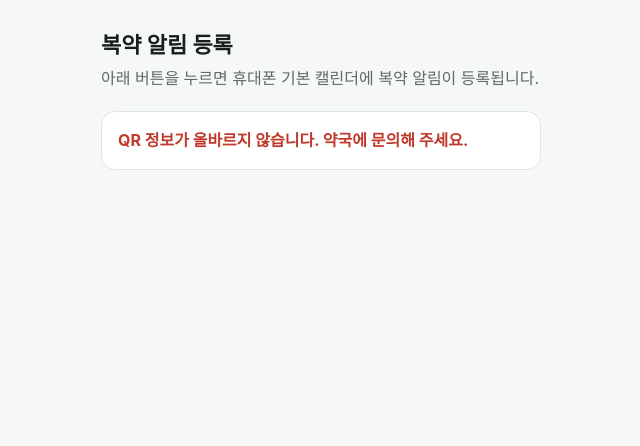
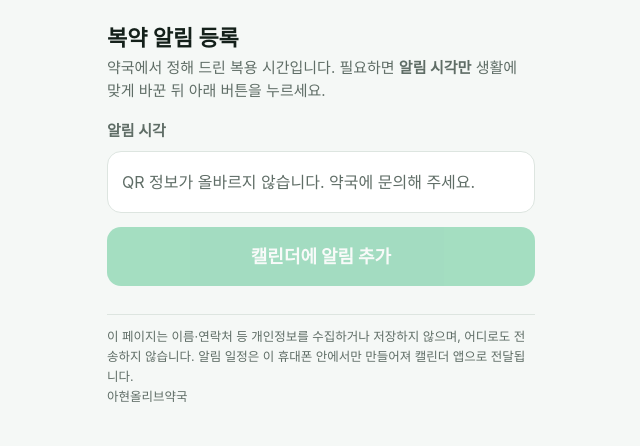
Before and after one commit to ahyeonolive/ahyeonolive.github.io, a plain HTML site: page index.html in a window 1280 px wide. Shown: the whole page, without its empty margins (319-959 px from the left). Drawn offline with Linux system fonts and the light colour scheme.

Commit message:
Update index.html

```diff
--- a/index.html
+++ b/index.html
@@ -6,87 +6,146 @@
 <!-- 외부 스크립트·외부 전송 금지: 이 파일 안의 코드만 실행되고, 어디로도 데이터를 보내지 않는다 -->
 <meta http-equiv="Content-Security-Policy" content="default-src 'none'; script-src 'unsafe-inline'; style-src 'unsafe-inline'; img-src data:; connect-src 'none'; form-action 'none'; base-uri 'none'">
 <meta name="referrer" content="no-referrer">
-<title>복약 알림 등록</title>
+<title>복약 알림 등록 · 아현올리브약국</title>
 <style>
-  :root { --bg:#f6f8f7; --fg:#15201b; --dim:#5d6b64; --brand:#0CAB60; --card:#fff; --line:#dfe6e2; }
-  @media (prefers-color-scheme: dark) { :root { --bg:#111614; --fg:#e8efeb; --dim:#9aa8a1; --card:#1b2420; --line:#2c3833; } }
-  body { margin:0; background:var(--bg); color:var(--fg); font:16px/1.55 -apple-system,"Apple SD Gothic Neo","Malgun Gothic",sans-serif; }
-  main { max-width:440px; margin:0 auto; padding:28px 16px 40px; }
-  h1 { font-size:22px; margin:0 0 4px; }
-  .sub { color:var(--dim); margin:0 0 20px; }
-  .card { background:var(--card); border:1px solid var(--line); border-radius:14px; padding:16px; margin-bottom:16px; }
-  .row { display:flex; justify-content:space-between; padding:6px 0; border-bottom:1px solid var(--line); }
-  .row:last-child { border-bottom:0; }
-  .row b { font-weight:700; }
-  a.btn { display:block; text-align:center; background:var(--brand); color:#fff; text-decoration:none; font-weight:700;
-          font-size:18px; padding:16px; border-radius:12px; margin:10px 0; }
-  a.btn.alt { background:transparent; color:var(--brand); border:2px solid var(--brand); font-size:15px; padding:12px; }
-  .help { color:var(--dim); font-size:14px; }
-  .err { color:#c0392b; font-weight:700; }
+  :root { --bg:#f5f8f6; --fg:#14201a; --dim:#5f6d66; --brand:#0CAB60; --brand-ink:#fff; --card:#fff; --line:#dde5e0; --soft:#e7f6ee; }
+  @media (prefers-color-scheme: dark) { :root { --bg:#0f1512; --fg:#e7eee9; --dim:#9aa9a1; --card:#18211c; --line:#2a3630; --soft:#16301f; } }
+  * { box-sizing: border-box; }
+  body { margin:0; background:var(--bg); color:var(--fg); font:16px/1.5 -apple-system,"Apple SD Gothic Neo","Malgun Gothic",sans-serif; }
+  main { max-width:460px; margin:0 auto; padding:22px 16px 36px; }
+  h1 { font-size:22px; margin:0 0 2px; }
+  .sub { color:var(--dim); margin:0 0 18px; font-size:15px; }
+  h2 { font-size:15px; color:var(--dim); margin:18px 0 8px; font-weight:700; }
+  .grid { display:grid; grid-template-columns:repeat(4,1fr); gap:8px; }
+  .grid.three { grid-template-columns:repeat(3,1fr); }
+  .chip { appearance:none; font:inherit; font-weight:700; font-size:16px; padding:12px 4px; border-radius:12px; cursor:pointer;
+          background:var(--card); color:var(--fg); border:1.5px solid var(--line); -webkit-tap-highlight-color:transparent; }
+  .chip.on { background:var(--brand); color:var(--brand-ink); border-color:var(--brand); }
+  .card { background:var(--card); border:1px solid var(--line); border-radius:14px; padding:6px 14px; }
+  .trow { display:flex; align-items:center; justify-content:space-between; gap:10px; padding:10px 0; border-bottom:1px solid var(--line); }
+  .trow:last-child { border-bottom:0; }
+  .trow b { font-size:17px; }
+  .trow small { color:var(--dim); margin-left:6px; }
+  input[type=time], input[type=date], input[type=number] { font:inherit; font-size:17px; font-weight:700; padding:8px 10px; border-radius:10px;
+          border:1.5px solid var(--line); background:var(--bg); color:var(--fg); }
+  input[type=number] { width:84px; text-align:right; }
+  .empty { color:var(--dim); padding:12px 0; }
+  .sum { background:var(--soft); border-radius:12px; padding:12px 14px; margin-top:16px; font-weight:700; }
+  a.btn { display:block; text-align:center; background:var(--brand); color:#fff; text-decoration:none; font-weight:800;
+          font-size:18px; padding:16px; border-radius:14px; margin:14px 0 8px; }
+  a.btn.off { opacity:.35; pointer-events:none; }
+  a.alt { display:block; text-align:center; color:var(--brand); font-weight:700; font-size:14px; padding:6px; }
+  .help { color:var(--dim); font-size:14px; margin:6px 0 0; }
+  footer { color:var(--dim); font-size:12.5px; margin-top:28px; border-top:1px solid var(--line); padding-top:12px; line-height:1.6; }
 </style>
 </head>
 <body>
 <main>
   <h1>복약 알림 등록</h1>
-  <p class="sub">아래 버튼을 누르면 휴대폰 기본 캘린더에 복약 알림이 등록됩니다.</p>
-  <div class="card" id="summary"></div>
-  <a class="btn" id="add" href="#">캘린더에 알림 추가</a>
-  <a class="btn alt" id="add2" href="#">버튼이 안 되면 여기</a>
+  <p class="sub">약국에서 정해 드린 복용 시간입니다. 필요하면 <b>알림 시각만</b> 생활에 맞게 바꾼 뒤 아래 버튼을 누르세요.</p>
+
+  <h2>알림 시각</h2>
+  <div class="card" id="times"></div>
+
+  <div class="sum" id="sum"></div>
+  <a class="btn off" id="add" href="#">캘린더에 알림 추가</a>
+  <a class="alt" id="add2" href="#">버튼이 안 되면 여기</a>
   <p class="help" id="help"></p>
+
+  <footer>
+    이 페이지는 이름·연락처 등 개인정보를 수집하거나 저장하지 않으며, 어디로도 전송하지 않습니다.
+    알림 일정은 이 휴대폰 안에서만 만들어져 캘린더 앱으로 전달됩니다.<br>
+    아현올리브약국
+  </footer>
 </main>
 <script>
-// 주소 예: ?t=1900&i=3&n=10&s=20261119&l=저녁
-//   t 알림 시각(HHMM, 여러 개는 쉼표)  i 간격(일, 기본 1)  n 횟수  s 시작일(YYYYMMDD, 기본 오늘)  l 표시용 이름(선택)
-// 개인정보는 받지 않는다. 일정은 이 기기 안에서만 만들어 캘린더 앱으로 넘긴다 (서버로 아무것도 보내지 않음).
+// QR 주소 예: https://ahyeonolive.github.io/?p=m,e&d=30   (약국 검수 화면 scan.html에서 만든 QR)
+//   p 복용 시간 (m 아침, l 점심, e 저녁, b 자기전, o 하루에 한 번, d2 2일에 1번, d3 3일에 1번)
+//   d 복용 일수
+// 복용 시간 종류와 일수는 약국이 정한 그대로. 손님은 각 알림 시각만 바꿀 수 있다. 개인정보는 받지 않는다.
 (function () {
+  const DAILY = [
+    { k: 'm', name: '아침', t: '08:00' }, { k: 'l', name: '점심', t: '12:30' },
+    { k: 'e', name: '저녁', t: '19:30' }, { k: 'b', name: '자기전', t: '23:00' },
+  ];
+  const SINGLE = [
+    { k: 'o', name: '하루에 한 번', t: '12:00', iv: 1 },
+    { k: 'd2', name: '2일에 1번', t: '19:00', iv: 2 },
+    { k: 'd3', name: '3일에 1번', t: '19:00', iv: 3 },
+  ];
+  const ALL = [...DAILY.map(x => ({ ...x, iv: 1 })), ...SINGLE];
+  const pad = n => String(n).padStart(2, '0');
+  const now = new Date();
+  const todayISO = `${now.getFullYear()}-${pad(now.getMonth() + 1)}-${pad(now.getDate())}`;
   const q = new URLSearchParams(location.search);
-  const pad = n => String(n).padStart(2, '0');
-  const today = new Date();
-  const times = (q.get('t') || '').split(',').filter(t => /^\d{4}$/.test(t) && +t.slice(0, 2) < 24 && +t.slice(2) < 60);
-  const iv = Math.max(1, Math.min(30, parseInt(q.get('i') || '1', 10) || 1));
-  const n = Math.max(1, Math.min(366, parseInt(q.get('n') || '0', 10) || 0));
-  let s = q.get('s');
-  if (!/^\d{8}$/.test(s || '')) s = `${today.getFullYear()}${pad(today.getMonth() + 1)}${pad(today.getDate())}`;
-  // 표시 이름은 한글·영문·숫자·공백·가운뎃점만 (주소를 조작해 일정 파일에 다른 내용을 끼워 넣지 못하게)
-  const label = (q.get('l') || '').replace(/[^0-9A-Za-z가-힣 ·]/g, '').slice(0, 20);
-  const sum = document.getElementById('summary');
-  if (!times.length || !q.get('n')) {
-    sum.innerHTML = '<span class="err">QR 정보가 올바르지 않습니다. 약국에 문의해 주세요.</span>';
-    document.getElementById('add').style.display = document.getElementById('add2').style.display = 'none';
-    return;
+
+  // 복용 시간은 약국이 QR에 정한 것만 (손님은 시각만 바꿀 수 있음)
+  const sel = new Map();                       // k → 시각 'HH:MM'
+  for (const k of (q.get('p') || '').split(',')) {
+    const x = ALL.find(a => a.k === k);
+    if (x && !sel.has(k)) sel.set(k, x.t);
   }
-  const every = iv === 1 ? '매일' : `${iv}일마다`;
-  const fmtT = t => { const h = +t.slice(0, 2), m = t.slice(2); return `${h < 12 ? '오전' : '오후'} ${h % 12 || 12}:${m}`; };
-  const lastDay = new Date(+s.slice(0, 4), +s.slice(4, 6) - 1, +s.slice(6) + iv * (n - 1));
-  sum.innerHTML = [
-    ['복용', label || '복약'], ['알림 시각', times.map(fmtT).join(', ')], ['반복', `${every} · ${n}회`],
-    ['기간', `${+s.slice(4, 6)}/${+s.slice(6)} ~ ${lastDay.getMonth() + 1}/${lastDay.getDate()}`],
-  ].map(([k, v]) => `<div class="row"><span>${k}</span><b>${v.replace(/</g, '&lt;')}</b></div>`).join('');
+  if ([...sel.keys()].some(k => SINGLE.some(x => x.k === k)) && sel.size > 1)
+    sel.clear();                               // '하루에 한 번'·'2일'·'3일'은 단독 — 섞인 QR은 잘못된 것
+  const days0 = parseInt(q.get('d') || '', 10);
+  const DAYS = days0 > 0 && days0 <= 365 ? days0 : 0;
+  const $ = id => document.getElementById(id);
 
-  const stamp = new Date().toISOString().replace(/[-:]/g, '').slice(0, 15) + 'Z';
-  const title = `약 복용${label ? ' (' + label + ')' : ''}`;
-  const ev = times.map((t, k) => [
-    'BEGIN:VEVENT',
-    `UID:${s}-${t}-${iv}-${n}-${k}-${Math.random().toString(36).slice(2)}@med-alarm`,
-    `DTSTAMP:${stamp}`,
-    `SUMMARY:${title}`,
-    `DTSTART:${s}T${t}00`, `DTEND:${s}T${t.slice(0, 2)}${pad(Math.min(59, +t.slice(2) + 10))}00`,
-    `RRULE:FREQ=DAILY;INTERVAL=${iv};COUNT=${n}`,
-    'BEGIN:VALARM', 'ACTION:DISPLAY', `DESCRIPTION:${title}`, 'TRIGGER:PT0M', 'END:VALARM',
-    'END:VEVENT'].join('\r\n'));
-  const ics = ['BEGIN:VCALENDAR', 'VERSION:2.0', 'PRODID:-//med-alarm//KO', 'CALSCALE:GREGORIAN', 'METHOD:PUBLISH', ...ev, 'END:VCALENDAR'].join('\r\n');
-  const fname = `복약알림_${s}.ics`;
-  const blobUrl = URL.createObjectURL(new Blob([ics], { type: 'text/calendar;charset=utf-8' }));
-  const dataUrl = 'data:text/calendar;charset=utf-8,' + encodeURIComponent(ics);
-  const a1 = document.getElementById('add'), a2 = document.getElementById('add2');
-  const ios = /iPhone|iPad|iPod/.test(navigator.userAgent) || (navigator.platform === 'MacIntel' && navigator.maxTouchPoints > 1);
-  // 1차: iOS는 data URL(사파리가 '캘린더에 추가'를 띄움), 그 외는 파일 다운로드(삼성 캘린더로 열기)
-  a1.href = ios ? dataUrl : blobUrl; if (!ios) a1.download = fname;
-  a2.href = ios ? blobUrl : dataUrl; if (ios) a2.download = fname;
-  document.getElementById('help').innerHTML = ios
-    ? '‘캘린더에 추가’ 화면에서 <b>모두 추가</b>를 누르세요.'
-    : '내려받은 파일을 열고 <b>캘린더</b>(삼성 캘린더)를 선택한 뒤 <b>저장/가져오기</b>를 누르세요.';
-  window.__ics = ics;   // 시험용
+  function timeRows() {
+    const items = ALL.filter(x => sel.has(x.k));
+    $('times').innerHTML = items.map(x =>
+      `<div class="trow"><span><b>${x.name}</b>${x.iv > 1 ? `<small>${x.iv}일마다</small>` : '<small>매일</small>'}</span>`
+      + `<input type="time" data-k="${x.k}" value="${sel.get(x.k)}"></div>`).join('');
+    document.querySelectorAll('#times input').forEach(el => el.onchange = () => {
+      if (/^\d{2}:\d{2}$/.test(el.value)) sel.set(el.dataset.k, el.value);
+      else el.value = sel.get(el.dataset.k);
+      build();
+    });
+  }
+  function render() { timeRows(); build(); }
+
+  let blobUrl = null;
+  function build() {
+    const items = ALL.filter(x => sel.has(x.k));
+    const days = DAYS, start = todayISO;          // 시작은 QR을 찍은 날
+    const a1 = $('add'), a2 = $('add2');
+    if (!items.length || !days) {
+      $('times').innerHTML = '<div class="empty">QR 정보가 올바르지 않습니다. 약국에 문의해 주세요.</div>';
+      $('sum').style.display = 'none';
+      a1.classList.add('off'); a2.style.display = 'none'; $('help').textContent = '';
+      return;
+    }
+    const s8 = start.replace(/-/g, '');
+    const stamp = new Date().toISOString().replace(/[-:]/g, '').slice(0, 15) + 'Z';
+    const fmtT = t => { const h = +t.slice(0, 2); return `${h < 12 ? '오전' : '오후'} ${h % 12 || 12}:${t.slice(3)}`; };
+    const ev = items.map((x, i) => {
+      const t = sel.get(x.k).replace(':', ''), n = Math.ceil(days / x.iv);
+      const end = `${t.slice(0, 2)}${pad(Math.min(59, +t.slice(2) + 10))}`;
+      const title = `약 복용 (${x.name})`;
+      return ['BEGIN:VEVENT', `UID:${s8}-${x.k}-${t}-${Math.random().toString(36).slice(2)}@ahyeonolive`, `DTSTAMP:${stamp}`,
+        `SUMMARY:${title}`, `DTSTART:${s8}T${t}00`, `DTEND:${s8}T${end}00`,
+        `RRULE:FREQ=DAILY;INTERVAL=${x.iv};COUNT=${n}`,
+        'BEGIN:VALARM', 'ACTION:DISPLAY', `DESCRIPTION:${title}`, 'TRIGGER:PT0M', 'END:VALARM', 'END:VEVENT'].join('\r\n');
+    });
+    const ics = ['BEGIN:VCALENDAR', 'VERSION:2.0', 'PRODID:-//ahyeonolive//med-alarm//KO', 'CALSCALE:GREGORIAN', 'METHOD:PUBLISH',
+      ...ev, 'END:VCALENDAR'].join('\r\n');
+    const last = new Date(+start.slice(0, 4), +start.slice(5, 7) - 1, +start.slice(8) + days - 1);
+    $('sum').innerHTML = items.map(x => `${x.name} ${fmtT(sel.get(x.k))} · ${x.iv > 1 ? x.iv + '일마다 ' : '매일 '}${Math.ceil(days / x.iv)}회`).join('<br>')
+      + `<br><span style="font-weight:400">${+start.slice(5, 7)}/${+start.slice(8)} ~ ${last.getMonth() + 1}/${last.getDate()}</span>`;
+    if (blobUrl) URL.revokeObjectURL(blobUrl);
+    blobUrl = URL.createObjectURL(new Blob([ics], { type: 'text/calendar;charset=utf-8' }));
+    const dataUrl = 'data:text/calendar;charset=utf-8,' + encodeURIComponent(ics);
+    const fname = `복약알림_${s8}.ics`;
+    const ios = /iPhone|iPad|iPod/.test(navigator.userAgent) || (navigator.platform === 'MacIntel' && navigator.maxTouchPoints > 1);
+    a1.classList.remove('off'); a2.style.display = '';
+    a1.href = ios ? dataUrl : blobUrl; a1.toggleAttribute('download', !ios); if (!ios) a1.download = fname;
+    a2.href = ios ? blobUrl : dataUrl; a2.toggleAttribute('download', ios); if (ios) a2.download = fname;
+    $('help').innerHTML = ios
+      ? '‘캘린더에 추가’ 화면이 뜨면 <b>모두 추가</b>를 누르세요.'
+      : '내려받은 파일을 열고 <b>캘린더</b>를 선택한 뒤 <b>저장</b>을 누르세요.';
+    window.__ics = ics;   // 시험용
+  }
+  render();
 })();
 </script>
 </body>
```
